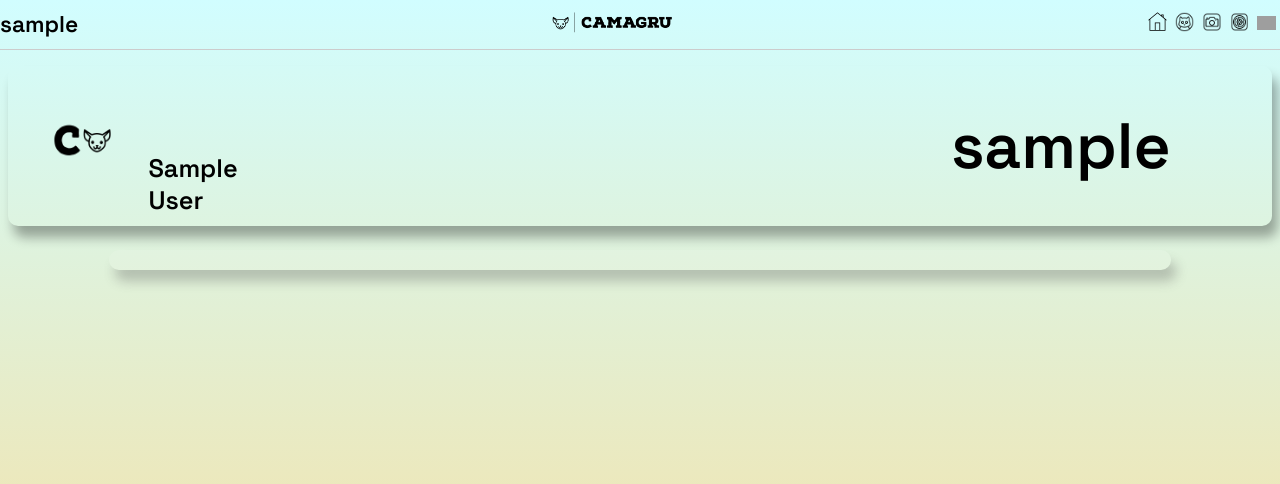
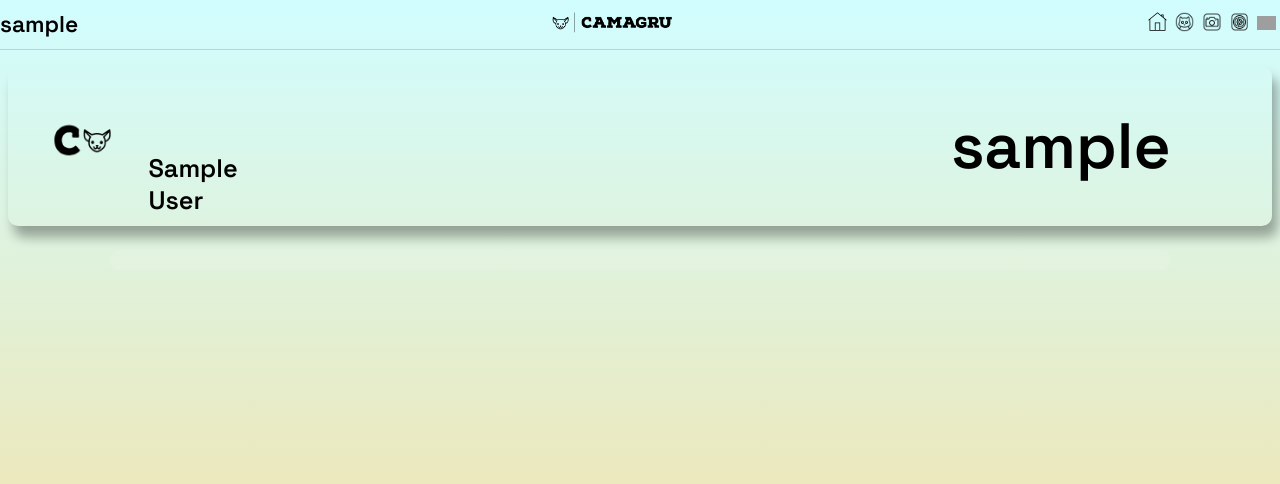
Before and after one commit to omaralsakka/Camagru, a PHP site: page /srcs/profile-page.php in a window 1280 px wide. Shown: the top 484 px of the page. Run offline with PHP 8.4, Linux system fonts and the light colour scheme; the visitor is signed in with stand-in values (Sample User, id 1); data that the repository does not hold is empty; some libraries are stand-ins or nearby versions; grey boxes are pictures that could not be loaded.

Commit message:
removed box shadow for image container

```diff
--- a/style/profile-page.css
+++ b/style/profile-page.css
@@ -82,7 +82,6 @@
     padding: 10px;
     margin: 0.1vw;
     border-radius: 10px;
-    box-shadow: 5.6px 11.2px 11.2px rgba(92, 92, 92, 0.33);
     background-color: rgba(255, 255, 255, 0.1);
 }
 
```
